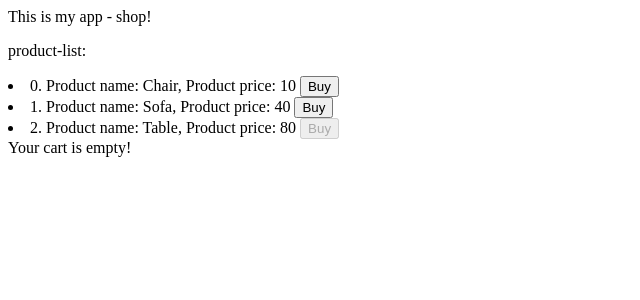
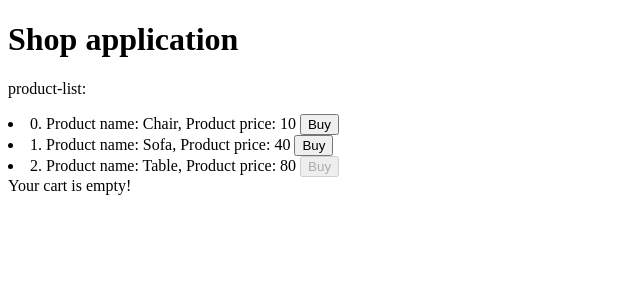
Before and after one commit to kirill-shevch/AngularMentoring, an Angular app: page / in a window 1280 px wide. Shown: the top 300 px of the page, without its empty margins (0-640 px from the left). Built offline with nearby package versions, Linux system fonts and the light colour scheme.

Commit message:
Add viewchild to set the topic value

```diff
--- a/src/app/app.component.html
+++ b/src/app/app.component.html
@@ -1,5 +1,5 @@
+<h1 #appTitle></h1>
 <div>
-  This is my app - {{title}}!
   <app-product-list></app-product-list>
   <app-cart-list></app-cart-list>
 </div>
--- a/src/app/app.component.ts
+++ b/src/app/app.component.ts
@@ -1,10 +1,20 @@
-import { Component } from '@angular/core';
+import { AfterViewInit, Component, DebugElement, ElementRef, ViewChild } from '@angular/core';
 
 @Component({
   selector: 'app-root',
   templateUrl: './app.component.html',
   styleUrls: ['./app.component.css']
 })
-export class AppComponent {
+export class AppComponent implements AfterViewInit {
+
   title = 'shop';
+
+  @ViewChild('appTitle')
+  appTitle: ElementRef<HTMLHeadingElement> | undefined;
+
+  ngAfterViewInit(): void {
+    if (this.appTitle !== undefined) {
+      this.appTitle.nativeElement.append('Shop application');
+    }
+  }
 }
```
